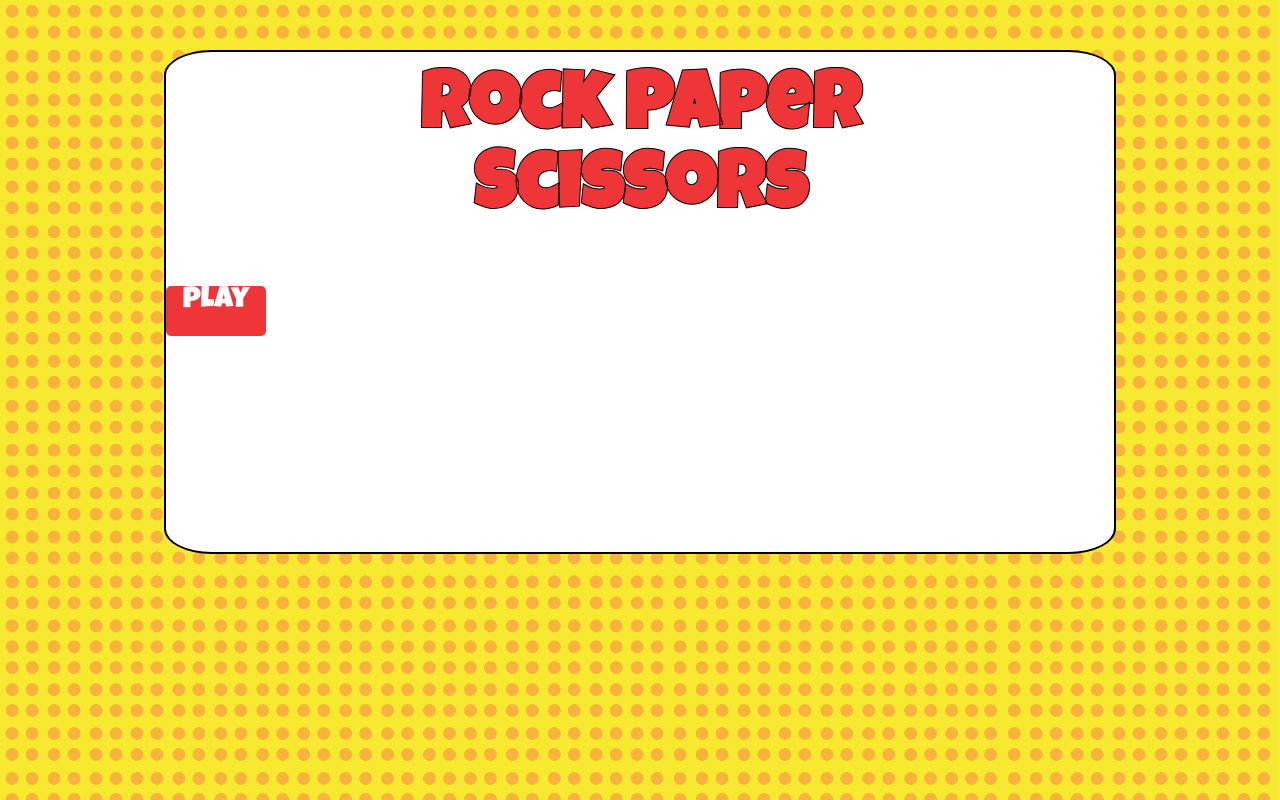
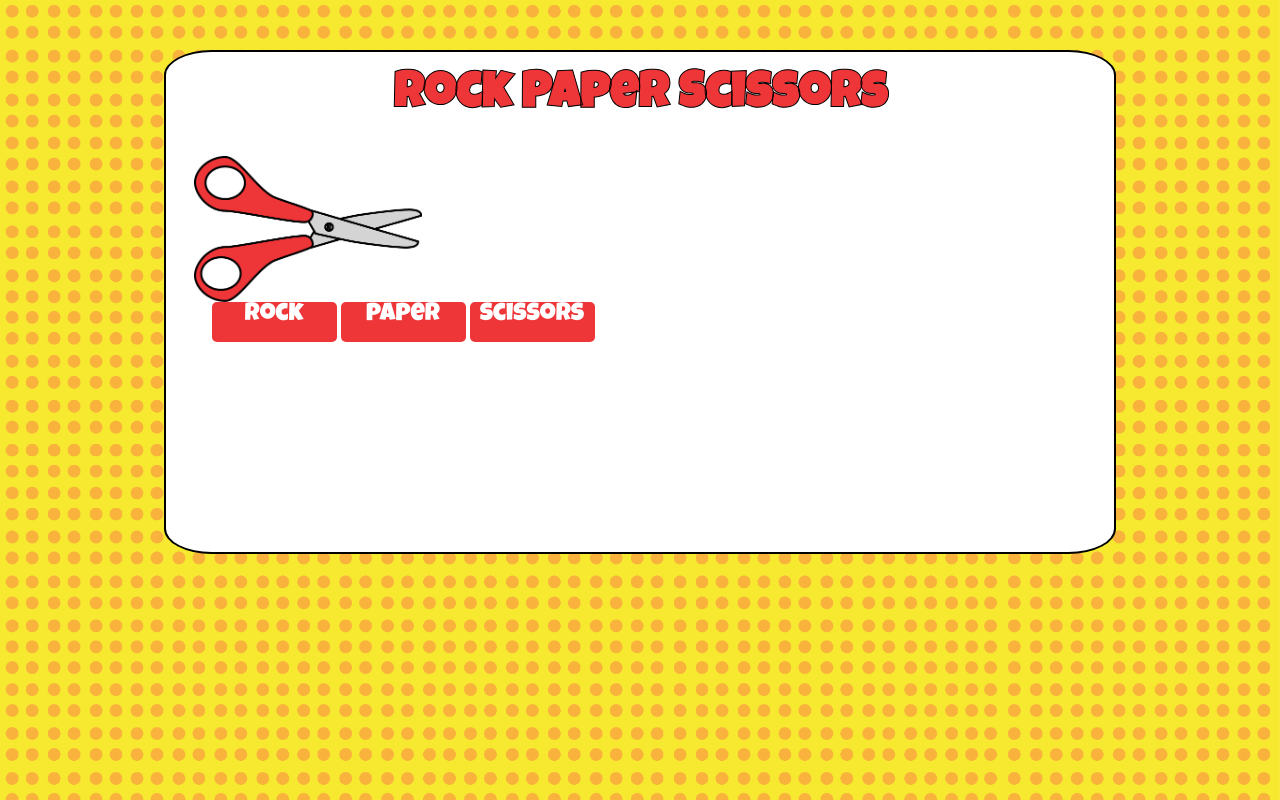
Before and after one commit to deecooper/rock-paper-scissors, a plain HTML site: page index.html in a window 1280 px wide. Drawn offline with Linux system fonts and the light colour scheme.

Commit message:
Add more styles for layout

```diff
--- a/assests/css/style.css
+++ b/assests/css/style.css
@@ -2,7 +2,7 @@ h1 {
     color: #ee3538;
     font-family: 'Luckiest Guy', cursive;
     -webkit-text-stroke: black 1px;
-    font-size: 80px;
+    font-size: 50px;
     margin-top: 20px;
 
 }
@@ -30,8 +30,32 @@ html {
     color: white;
     background-color: #ee3538;
     font-family: 'Luckiest Guy', cursive;
-    font-size: 30px;
+    font-size: 25px;
     border-radius: 5px;
-    width: 100px;
-    height: 50px;
+    width: 125px;
+    height: 40px;
+    display: inline-block;
+
 }
+
+#button-area {
+
+    width: 50%;
+
+
+}
+
+.btn1:hover {
+    background-color: #f89c44;
+}
+
+.game-area {
+    width: 30%;
+
+
+}
+
+.game-area img {
+    width: 80%;
+    margin: auto;
+}
--- a/index.html
+++ b/index.html
@@ -14,8 +14,14 @@
 <body>
 
     <div class="game-container">
-    <h1>Rock Paper <br>Scissors</h1>
-    <div class="btn1">play</div>
+    <h1>Rock Paper Scissors</h1>
+    <div class="game-area"><img src="assests/images/pair-of-Scissors.png"></div>
+    <div id="button-area">
+
+    <div class="btn1">rock</div>
+    <div class="btn1">paper</div>
+    <div class="btn1">scissors</div>
+</div>
 </div>
 
 </body>
```
Also changed, not shown: assests/images/pair-of-Scissors.png (added).
